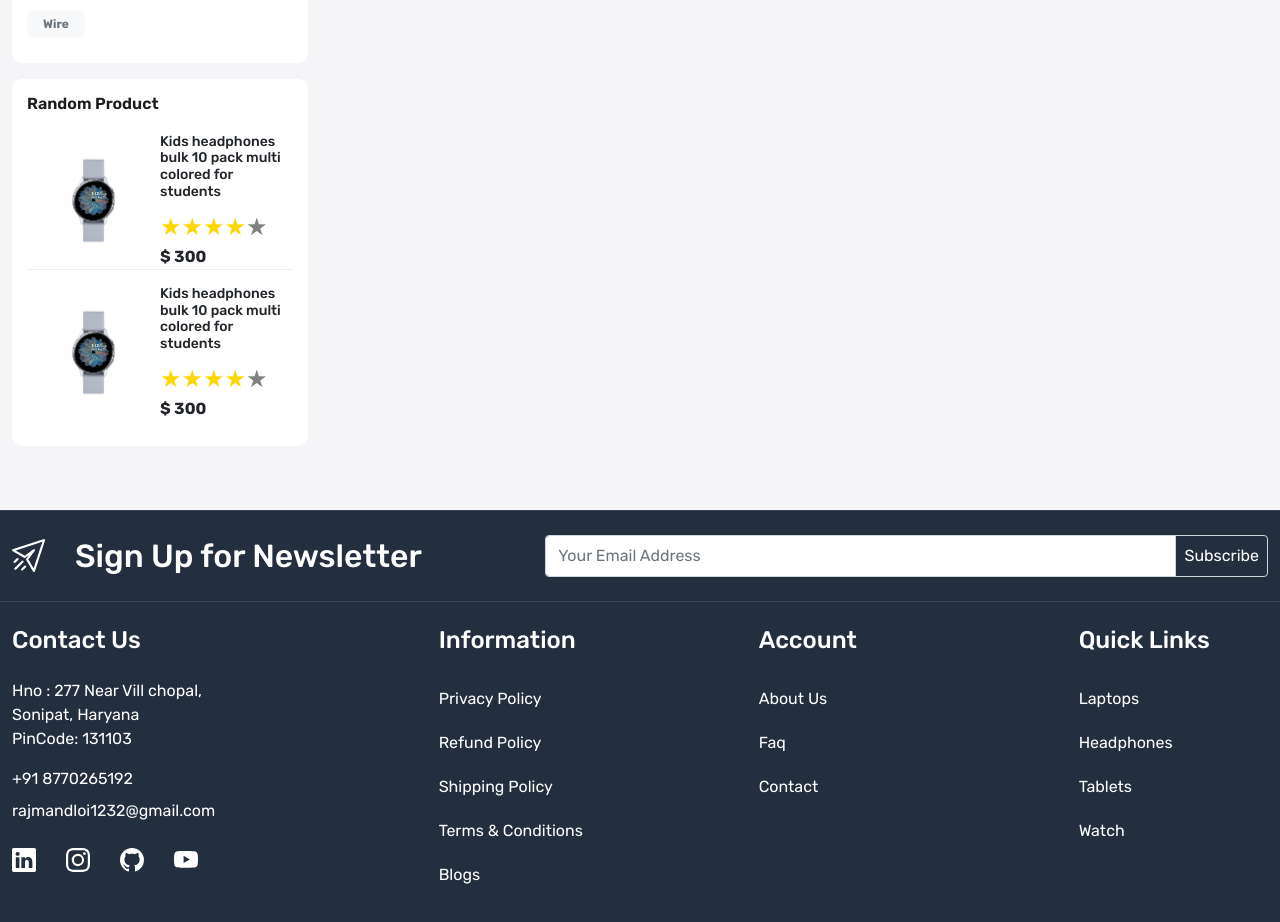
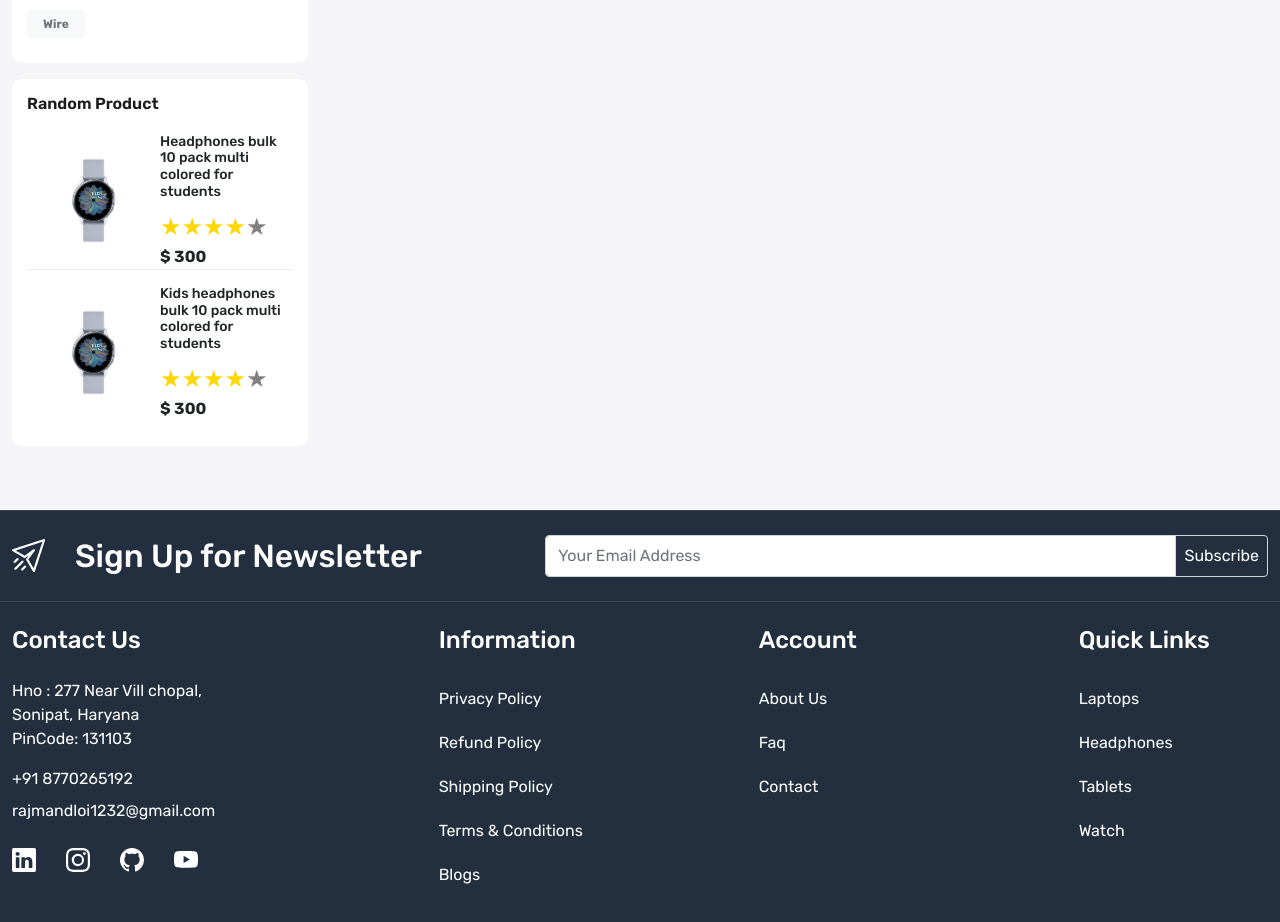
Before and after one commit to Raj-Mandloii/E-Commerce_React, a React (Create React App) app in the folder frontend/: page /product in a window 1280 px wide. Shown: the part 1140-2062 px from the top of the page. Built offline with nearby package versions, Linux system fonts and the light colour scheme.

Commit message:
minor changes

```diff
--- a/frontend/src/pages/OurStore.js
+++ b/frontend/src/pages/OurStore.js
@@ -138,7 +138,7 @@ const OurStore = () => {
                   </div>
                   <div className="w-50">
                     <h5>
-                      Kids headphones bulk 10 pack multi colored for students
+                      Headphones bulk 10 pack multi colored for students
                     </h5>
                     <ReactStars
                       count={5}
--- a/frontend/src/pages/SingleProduct.js
+++ b/frontend/src/pages/SingleProduct.js
@@ -12,11 +12,10 @@ import watch from "../images/watch.jpg";
 import Container from "../components/Container";
 const SingleProduct = () => {
   const props = {
-    width: 594,
-    height: 600,
-    zoomWidth: 600,
-
-    img: "https://images.pexels.com/photos/190819/pexels-photo-190819.jpeg?cs=srgb&dl=pexels-fernando-arcos-190819.jpg&fm=jpg",
+    // width: 394,
+    // height: 600,
+    // zoomWidth: 600,
+    // img: "https://www.reliancedigital.in/medias/Oppo-K10-Smartphone-492849761-i-1-1200Wx1200H?context=bWFzdGVyfGltYWdlc3w0Mzg1MzJ8aW1hZ2UvanBlZ3xpbWFnZXMvaGNjL2gxYS85ODcwMzI4MTM1NzEwLmpwZ3w5NGViYzVhODFlMDBkOWU0ZTVmMTcyNDgzYjg0ZGQwY2FhNTIzMWI0YzZjMjlhMGU3NTA3Zjk1ZmEzYzc1MjMz",
   };
 
   const [orderedProduct, setorderedProduct] = useState(true);
@@ -77,7 +76,7 @@ const SingleProduct = () => {
             <div className="main-product-details">
               <div className="border-bottom">
                 <h3 className="title">
-                  Kids Headphones Bulk 10 Pack Multi Colored For Students
+                  Headphones Bulk 10 Pack Multi Colored For Students
                 </h3>
               </div>
               <div className="border-bottom py-3">
@@ -201,6 +200,9 @@ const SingleProduct = () => {
           </div>
         </div>
       </Container>
+
+
+
       <Container class1="description-wrapper py-5 home-wrapper-2">
         <div className="row">
           <div className="col-12">
@@ -328,13 +330,13 @@ const SingleProduct = () => {
             <div className="modal-body py-0">
               <div className="d-flex align-items-center">
                 <div className="flex-grow-1 w-50">
-                  <img src={watch} className="img-fluid" alt="product imgae" />
+                  <img src={watch}  className="img-fluid" alt="product image" />
                 </div>
                 <div className="d-flex flex-column flex-grow-1 w-50">
                   <h6 className="mb-3">Apple Watch</h6>
-                  <p className="mb-1">Quantity: asgfd</p>
-                  <p className="mb-1">Color: asgfd</p>
-                  <p className="mb-1">Size: asgfd</p>
+                  <p className="mb-1">Quantity: 2</p>
+                  <p className="mb-1">Color: Black</p>
+                  <p className="mb-1">Size: Med</p>
                 </div>
               </div>
             </div>
```
